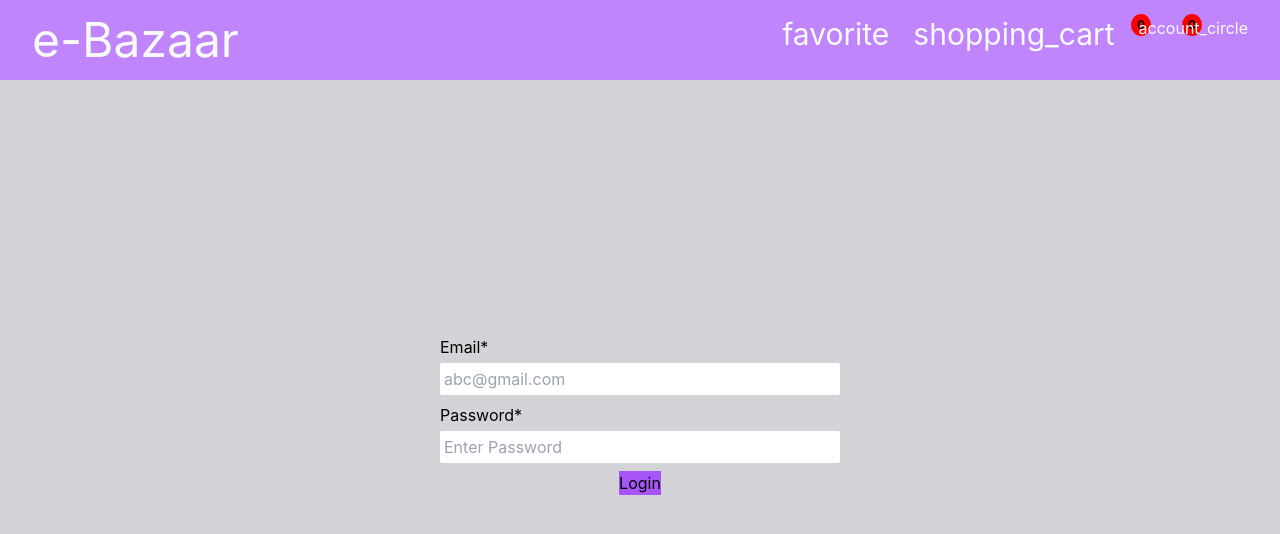
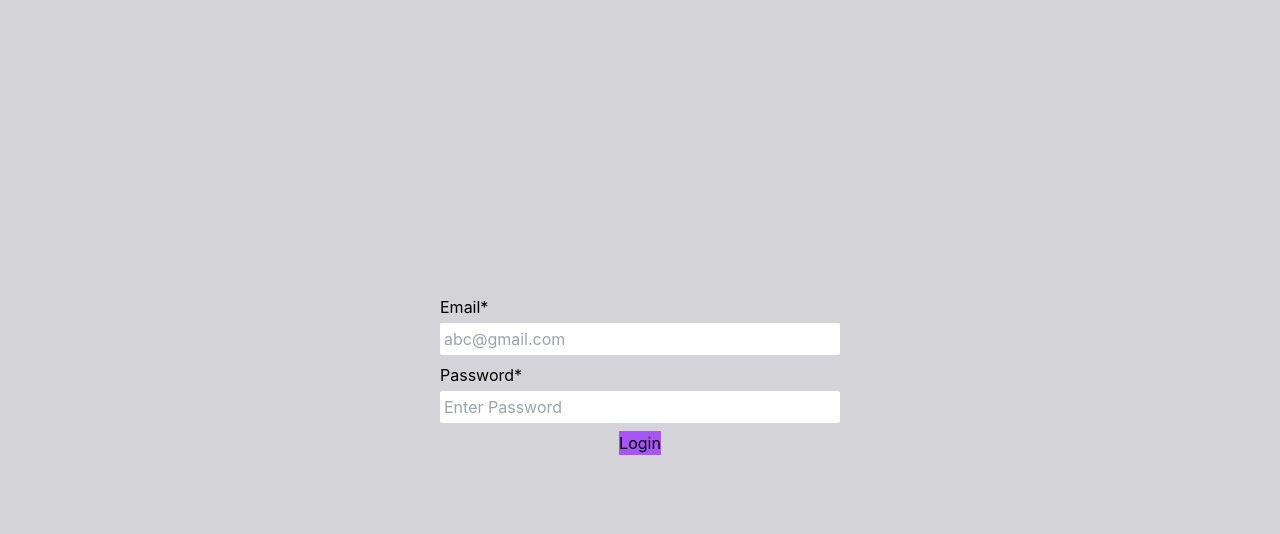
Before and after one commit to harshjain0182/e-commerce, a React (Create React App) app: page /auth/login in a window 1280 px wide. Shown: the top 534 px of the page. Built offline with nearby package versions, Linux system fonts and the light colour scheme.

Commit message:
some tweaks

```diff
--- a/src/components/Navbar/index.js
+++ b/src/components/Navbar/index.js
@@ -5,14 +5,14 @@ import { useLogin } from "../../context/Login-context";
 export const Navbar = () => {
   const navigate = useNavigate();
 
-  const {token} = useLogin();
+  const {token, loginDispatch} = useLogin();
 
   const handleLoginClick = () => {
     if (token === "OK") {
-      navigate('/success')
+      navigate('/auth/login');
     }
     else{
-      navigate('auth/login')
+      navigate('/auth/login');
     }
   }
 
@@ -51,7 +51,7 @@ export const Navbar = () => {
           </span>
           <span className="tooltip">
             {
-              token === 'OK' ? 'Log Out' : 'Login'
+              token === 'OK' ? 'Click here to Log Out' : 'Login'
             }
           </span>
         </div>
--- a/src/pages/Authorization/index.js
+++ b/src/pages/Authorization/index.js
@@ -4,8 +4,7 @@ import { Navbar } from "../../components/Navbar"
 export const Authorization = () =>{
     return(
         <>
-            <Navbar/>
-            <main className="bg-zinc-300 flex justify-center items-center min-h-[calc(100vh-80px)] p-4">
+            <main className="bg-zinc-300 flex justify-center items-center min-h-screen p-4">
                 <Login/>
             </main>
         </>
```
